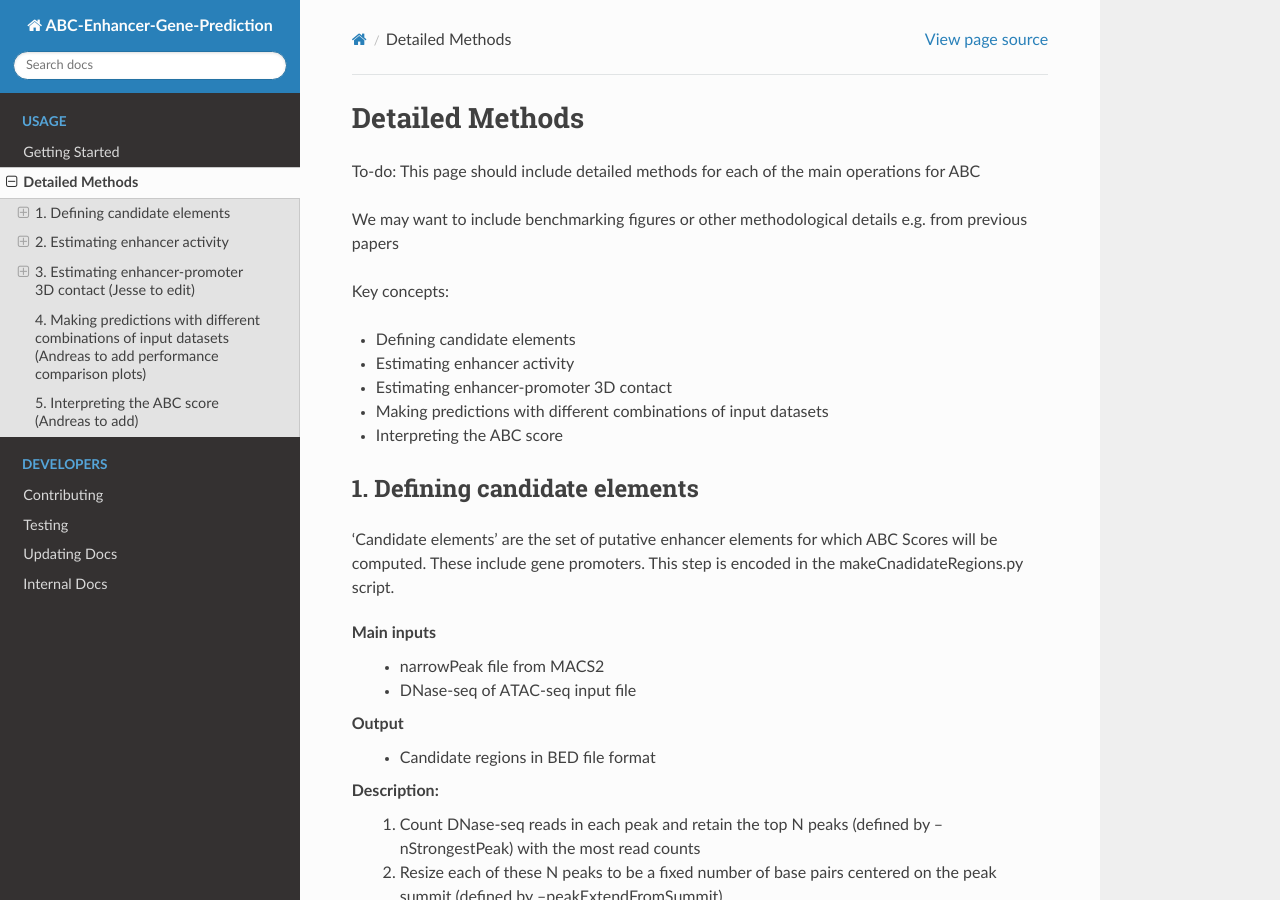
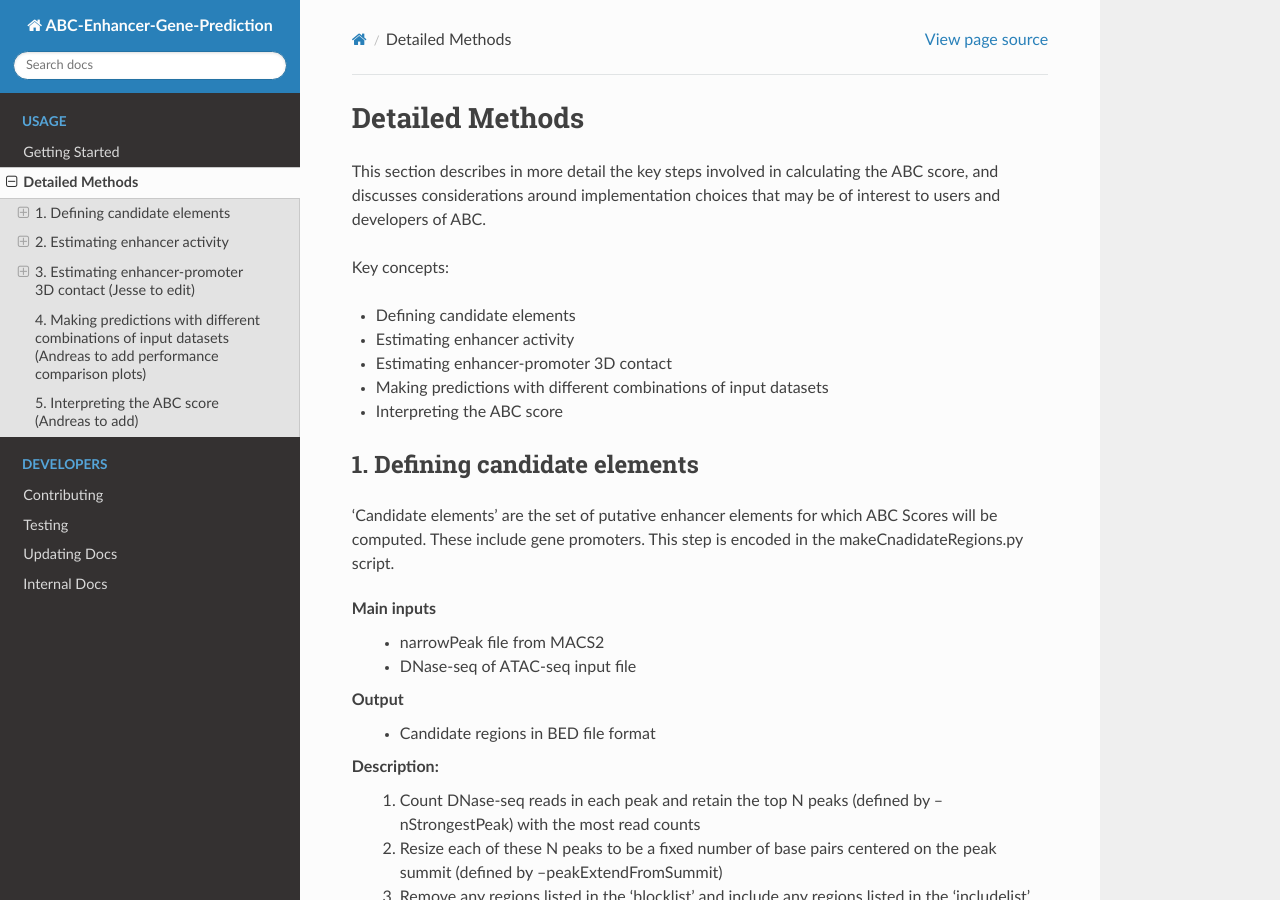
Before and after one commit to broadinstitute/ABC-Enhancer-Gene-Prediction, a Sphinx documentation site: the page built from docs/usage/methods.rst, in a window 1280 px wide and 900 px high. Built offline with Sphinx 7.4.7 and the Read the Docs theme 2.0.0, drawn with Linux system fonts in a browser that asks for light colours.

Commit message:
Update methods.rst
Small update to detailed methods page

```diff
--- a/docs/usage/methods.rst
+++ b/docs/usage/methods.rst
@@ -3,9 +3,7 @@
 Detailed Methods
 ================
 
-To-do:  This page should include detailed methods for each of the main operations for ABC
-
-We may want to include benchmarking figures or other methodological details e.g. from previous papers
+This section describes in more detail the key steps involved in calculating the ABC score, and discusses considerations around implementation choices that may be of interest to users and developers of ABC.
 
 Key concepts:
 
@@ -14,6 +12,7 @@ Key concepts:
 - Estimating enhancer-promoter 3D contact
 - Making predictions with different combinations of input datasets
 - Interpreting the ABC score
+
 
 1. Defining candidate elements
 ------------------------------
```
